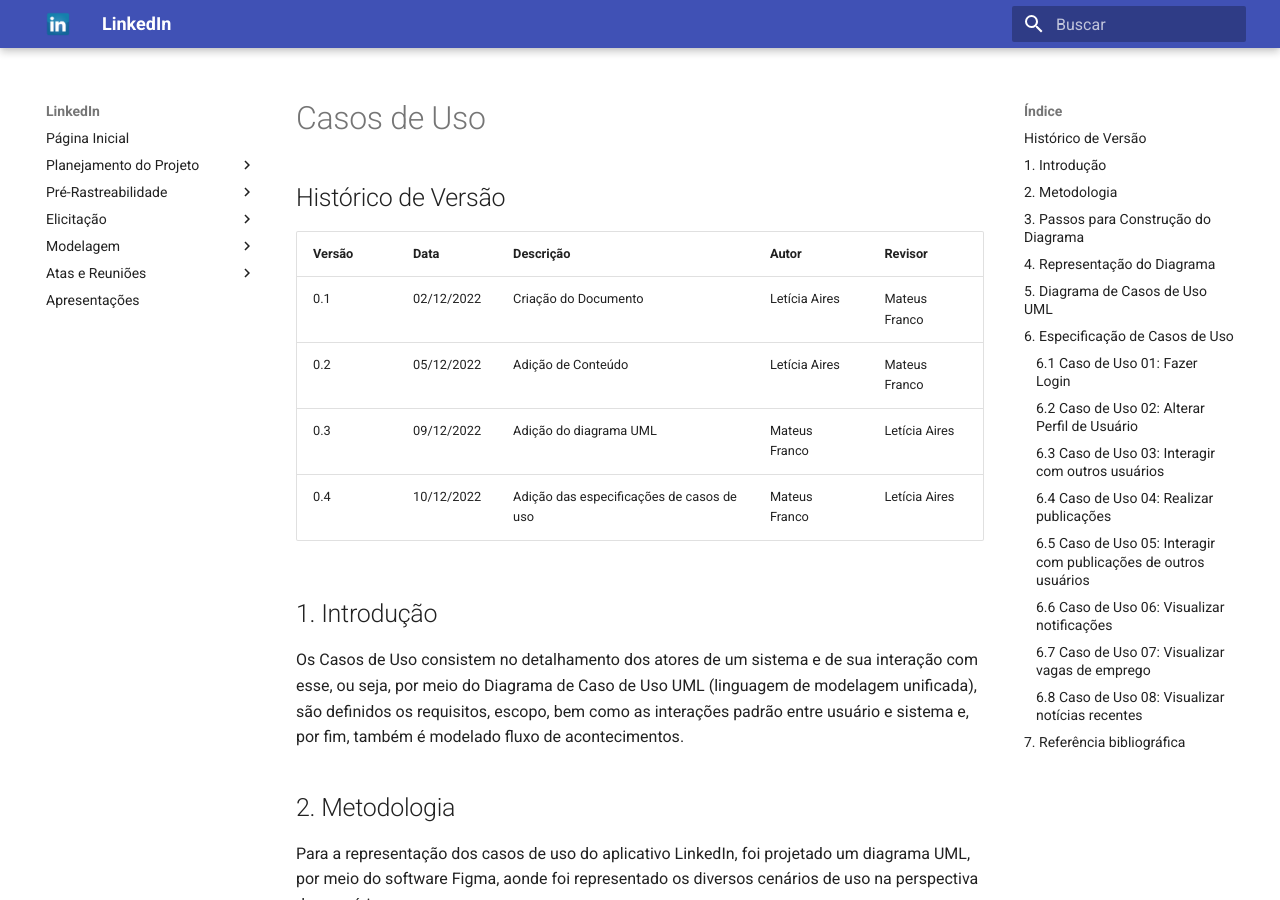
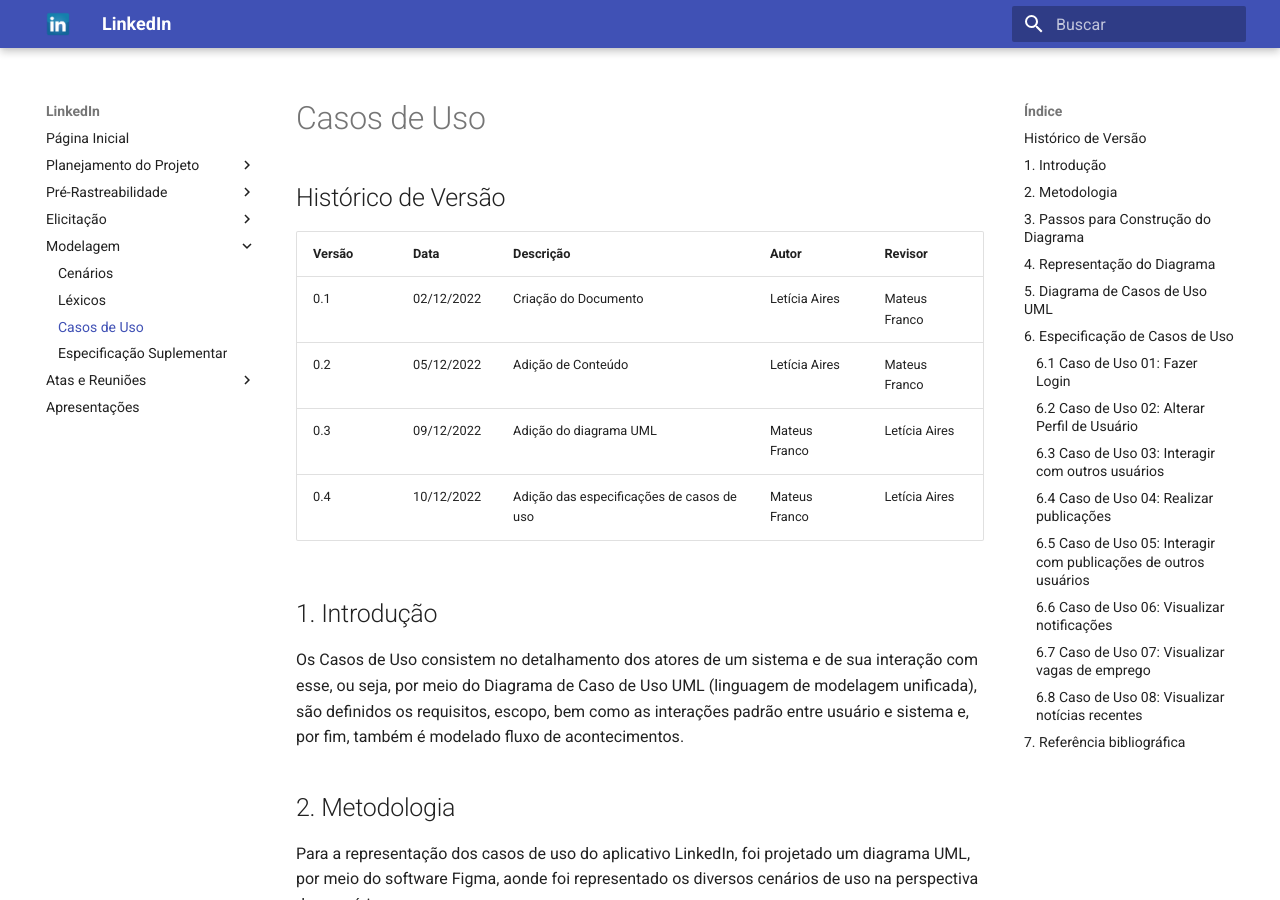
Before and after one commit to Requisitos-de-Software/2022.2-LinkedIn, an MkDocs documentation site: the page built from docs/modelagem/casos-de-uso.md, in a window 1280 px wide and 900 px high. Built offline with MkDocs 1.6.1 and Material for MkDocs 9.7.7, drawn with Linux system fonts in a browser that asks for light colours.

Commit message:
Correção Casos de Uso

```diff
--- a/mkdocs.yml
+++ b/mkdocs.yml
@@ -30,7 +30,7 @@
   - Modelagem:
     - Cenários: ./modelagem/cenarios.md
     - Léxicos: ./modelagem/lexicos.md
-    - Use Case: ./modelagem/use-case.md
+    - Casos de Uso: ./modelagem/casos-de-uso.md
     - Especificação Suplementar: ./modelagem/especificacao-suplementar.md
   - Atas e Reuniões:
     - Novembro:
```
